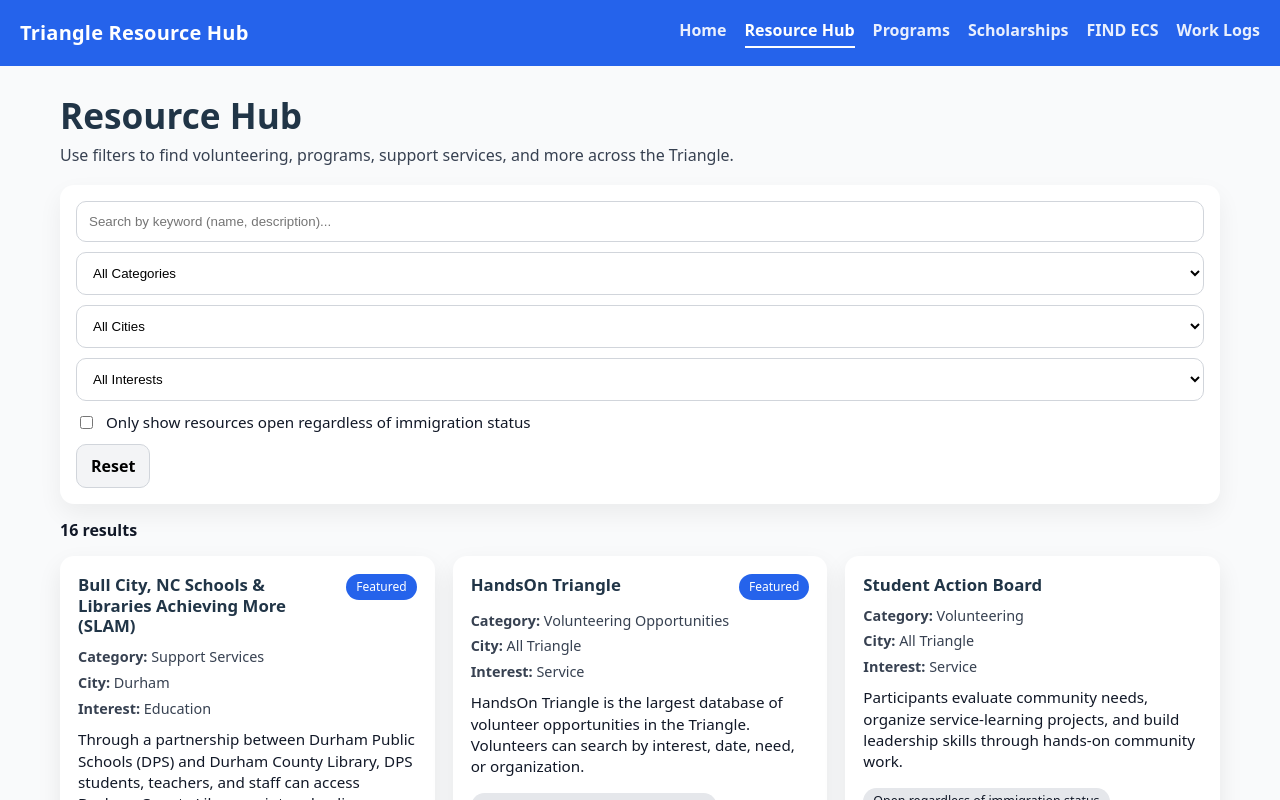
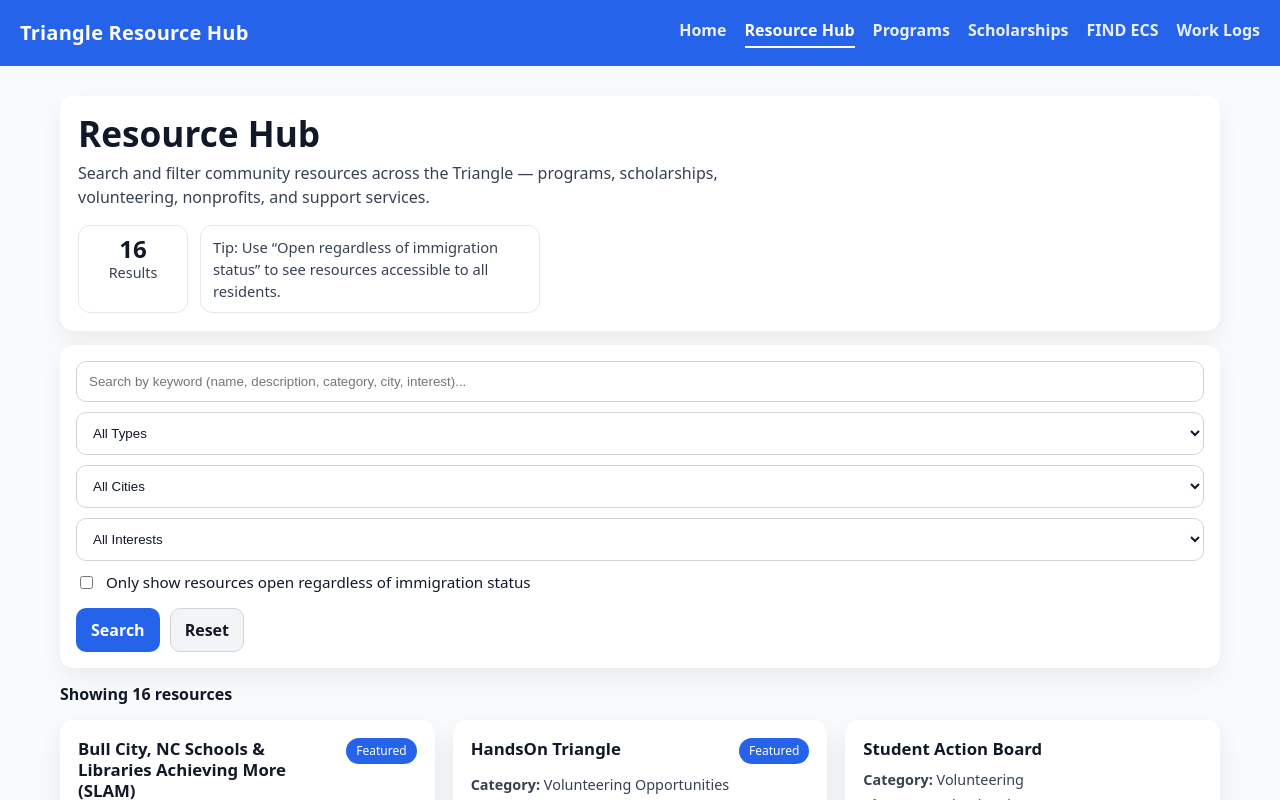
Before and after one commit to JoannaArul/Webmaster-TSA, a React (Vite) app in the folder WebmasterTSA/: page /resource-hub in a window 1280 px wide. Shown: the top 800 px of the page. Built offline with nearby package versions, Linux system fonts and the light colour scheme.

Commit message:
Tried fixing the Resource Hub, add more resources

```diff
--- a/WebmasterTSA/src/components/FilterBar.jsx
+++ b/WebmasterTSA/src/components/FilterBar.jsx
@@ -4,8 +4,15 @@ export default function FilterBar({
   interests,
   filters,
   setFilters,
+  onSearch,
 }) {
-  const update = (key, value) => setFilters((prev) => ({ ...prev, [key]: value }));
+  const update = (key, value) =>
+    setFilters((prev) => ({ ...prev, [key]: value }));
+
+  const handleKeyDown = (e) => {
+    // Press Enter inside the search box to apply filters
+    if (e.key === "Enter") onSearch?.();
+  };
 
   return (
     <div style={styles.wrap}>
@@ -13,35 +20,67 @@ export default function FilterBar({
         style={styles.input}
         value={filters.search}
         onChange={(e) => update("search", e.target.value)}
-        placeholder="Search by keyword (name, description)..."
+        onKeyDown={handleKeyDown}
+        placeholder="Search by keyword (name, description, category, city, interest)..."
       />
 
-      <select style={styles.select} value={filters.category} onChange={(e) => update("category", e.target.value)}>
-        <option value="All">All Categories</option>
-        {categories.map((c) => <option key={c} value={c}>{c}</option>)}
+      <select
+        style={styles.select}
+        value={filters.category}
+        onChange={(e) => update("category", e.target.value)}
+      >
+        <option value="All">All Types</option>
+        {categories.map((c) => (
+          <option key={c} value={c}>
+            {c}
+          </option>
+        ))}
       </select>
 
-      <select style={styles.select} value={filters.city} onChange={(e) => update("city", e.target.value)}>
+      <select
+        style={styles.select}
+        value={filters.city}
+        onChange={(e) => update("city", e.target.value)}
+      >
         <option value="All">All Cities</option>
-        {cities.map((c) => <option key={c} value={c}>{c}</option>)}
+        {cities.map((c) => (
+          <option key={c} value={c}>
+            {c}
+          </option>
+        ))}
       </select>
 
-      <select style={styles.select} value={filters.interest} onChange={(e) => update("interest", e.target.value)}>
+      <select
+        style={styles.select}
+        value={filters.interest}
+        onChange={(e) => update("interest", e.target.value)}
+      >
         <option value="All">All Interests</option>
-        {interests.map((i) => <option key={i} value={i}>{i}</option>)}
+        {interests.map((i) => (
+          <option key={i} value={i}>
+            {i}
+          </option>
+        ))}
       </select>
 
       <label style={styles.checkboxRow}>
         <input
           type="checkbox"
           checked={filters.onlyOpenToAllImmigrationStatuses}
-          onChange={(e) => update("onlyOpenToAllImmigrationStatuses", e.target.checked)}
+          onChange={(e) =>
+            update("onlyOpenToAllImmigrationStatuses", e.target.checked)
+          }
         />
         <span>Only show resources open regardless of immigration status</span>
       </label>
 
+      <div style={styles.buttonRow}>
+        <button style={styles.searchBtn} onClick={onSearch}>
+          Search
+        </button>
+
         <button
-        style={styles.reset}
+          style={styles.resetBtn}
           onClick={() =>
             setFilters({
               search: "",
@@ -55,6 +94,7 @@ export default function FilterBar({
           Reset
         </button>
       </div>
+    </div>
   );
 }
 
@@ -67,12 +107,16 @@ const styles = {
     display: "grid",
     gap: "10px",
   },
+
+  // IMPORTANT: set text color so options aren’t “invisible”
   input: {
     width: "100%",
     padding: "12px 12px",
     borderRadius: "10px",
     border: "1px solid #D1D5DB",
     outline: "none",
+    color: "#111827",
+    backgroundColor: "white",
   },
   select: {
     width: "100%",
@@ -81,7 +125,9 @@ const styles = {
     border: "1px solid #D1D5DB",
     outline: "none",
     backgroundColor: "white",
+    color: "#111827",
   },
+
   checkboxRow: {
     display: "flex",
     gap: "10px",
@@ -89,13 +135,30 @@ const styles = {
     fontSize: "0.95rem",
     color: "#111827",
   },
-  reset: {
-    justifySelf: "start",
+
+  buttonRow: {
+    display: "flex",
+    gap: "10px",
+    flexWrap: "wrap",
+    justifyContent: "flex-start",
+    marginTop: "4px",
+  },
+  searchBtn: {
+    padding: "10px 14px",
+    borderRadius: "10px",
+    border: "1px solid transparent",
+    backgroundColor: "#2563eb",
+    color: "white",
+    cursor: "pointer",
+    fontWeight: "bold",
+  },
+  resetBtn: {
     padding: "10px 14px",
     borderRadius: "10px",
     border: "1px solid #D1D5DB",
     backgroundColor: "#F3F4F6",
     cursor: "pointer",
     fontWeight: "bold",
+    color: "#111827",
   },
 };
--- a/WebmasterTSA/src/components/ResourceCard.jsx
+++ b/WebmasterTSA/src/components/ResourceCard.jsx
@@ -1,27 +1,40 @@
 import { motion } from "framer-motion";
 
+function normalizeCity(city) {
+  if (!city) return "";
+  if (city === "All Triangle") return "Research Triangle";
+  return city;
+}
+
 export default function ResourceCard({ resource }) {
+  const city = normalizeCity(resource.city);
+
   return (
-    <motion.article
-      whileHover={{ scale: 1.02 }}
-      style={styles.card}
-    >
+    <motion.article whileHover={{ scale: 1.02 }} style={styles.card}>
       <div style={styles.topRow}>
         <h3 style={styles.name}>{resource.name}</h3>
         {resource.featured && <span style={styles.badge}>Featured</span>}
       </div>
 
       <div style={styles.meta}>
-        <span><b>Category:</b> {resource.category}</span>
-        <span><b>City:</b> {resource.city}</span>
-        <span><b>Interest:</b> {resource.interest}</span>
+        <span>
+          <b>Category:</b> {resource.category}
+        </span>
+        <span>
+          <b>City:</b> {city}
+        </span>
+        <span>
+          <b>Interest:</b> {resource.interest}
+        </span>
       </div>
 
       <p style={styles.desc}>{resource.description}</p>
 
       <div style={styles.bottomRow}>
         {resource.openToAllImmigrationStatuses && (
-          <span style={styles.openBadge}>Open regardless of immigration status</span>
+          <span style={styles.openBadge}>
+            Open regardless of immigration status
+          </span>
         )}
         <a style={styles.link} href={resource.link} target="_blank" rel="noreferrer">
           Visit Resource →
@@ -47,11 +60,15 @@ const styles = {
     justifyContent: "space-between",
     gap: "12px",
   },
+
+  // IMPORTANT: force dark text so titles are visible
   name: {
     margin: 0,
     fontSize: "1.05rem",
     lineHeight: 1.25,
+    color: "#111827",
   },
+
   badge: {
     backgroundColor: "#2563eb",
     color: "white",
--- a/WebmasterTSA/src/pages/FindECs.jsx
+++ b/WebmasterTSA/src/pages/FindYou.jsx
@@ -1,3 +1,3 @@
-export default function FindECS() {
+export default function FindYou() {
   return <div style={{ padding: 24 }}>FIND ECS page (coming soon)</div>;
 }
--- a/WebmasterTSA/src/pages/Home.jsx
+++ b/WebmasterTSA/src/pages/Home.jsx
@@ -1,4 +1,4 @@
-import { NavLink } from "react-router-dom";
+import { useNavigate } from "react-router-dom";
 import { motion } from "framer-motion";
 
 const highlights = [
@@ -23,24 +23,10 @@ const highlights = [
 ];
 
 export default function Home() {
+  const navigate = useNavigate();
+
   return (
     <div style={{ ...styles.page, maxWidth: "100vw" }}>
-      {/* Header / Navbar */}
-      <header style={styles.header}>
-        <div style={styles.headerInner}>
-          <div style={styles.logo}>Triangle Resource Hub</div>
-          <nav style={styles.nav}>
-            <nav style={styles.nav}>
-              <NavLink to="/" style={styles.navLink}>Home</NavLink>
-              <NavLink to="/resource-hub" style={styles.navLink}>Resource Hub</NavLink><NavLink to="/programs" style={styles.navLink}>Programs</NavLink>
-              <NavLink to="/scholarships" style={styles.navLink}>Scholarships</NavLink>
-              <NavLink to="/find-ecs" style={styles.navLink}>FIND ECS</NavLink>
-              <NavLink to="/work-logs" style={styles.navLink}>Work Logs</NavLink>
-            </nav>
-          </nav>
-        </div>
-      </header>
-
       {/* Hero Section */}
       <motion.section
         initial={{ opacity: 0, y: 40 }}
@@ -53,12 +39,23 @@ export default function Home() {
             Connecting the Research Triangle to Local Resources
           </h1>
           <p style={styles.heroSubtitle}>
-            A hub for residents to find volunteering opportunities, community organizations,
-            support services, programs, and scholarships
+            A hub for residents to find volunteering opportunities, community
+            organizations, support services, programs, and scholarships
           </p>
+
           <div style={styles.heroButtons}>
-            <button style={styles.primaryButton}>Explore Resources</button>
-            <button style={styles.secondaryButton}>Request/Add Resource</button>
+            <button
+              style={styles.primaryButton}
+              onClick={() => navigate("/resource-hub")}
+            >
+              Explore Resources
+            </button>
+            <button
+              style={styles.secondaryButton}
+              onClick={() => navigate("/add-resource")}
+            >
+              Request/Add Resource
+            </button>
           </div>
         </div>
       </motion.section>
@@ -83,7 +80,9 @@ export default function Home() {
                 <h3>{item.name}</h3>
                 <p style={styles.cardCategory}>{item.category}</p>
                 <p>{item.description}</p>
-                <a href={item.link} style={styles.cardLink}>Learn More</a>
+                <a href={item.link} style={styles.cardLink}>
+                  Learn More
+                </a>
               </motion.div>
             ))}
           </div>
@@ -94,12 +93,13 @@ export default function Home() {
       <section style={styles.callout}>
         <div style={styles.container}>
           <p style={styles.calloutText}>
-            We recognize that many residents face barriers due to immigration status.
-            This hub highlights resources that are accessible to all residents,
-            regardless of citizenship or permanent residency.
+            We recognize that many residents face barriers due to immigration
+            status. This hub highlights resources that are accessible to all
+            residents, regardless of citizenship or permanent residency.
           </p>
           <p style={styles.calloutSubtext}>
-            Use the filter to view only resources open regardless of citizenship/residency/immigration status.
+            Use the filter to view only resources open regardless of
+            citizenship/residency/immigration status.
           </p>
         </div>
       </section>
@@ -115,40 +115,6 @@ const styles = {
     backgroundColor: "#f9fafb",
     width: "100%",
     overflowX: "hidden",
-  },
-  header: {
-    width: "100%",
-    backgroundColor: "#2563eb",
-    color: "white",
-    position: "sticky",
-    top: 0,
-    zIndex: 100,
-    display: "flex",
-    justifyContent: "center",
-  },
-  headerInner: {
-    maxWidth: "1400px",
-    width: "100%",
-    display: "flex",
-    justifyContent: "space-between",
-    alignItems: "center",
-    padding: "20px",
-    boxSizing: "border-box",
-  },
-  logo: {
-    fontWeight: "bold",
-    fontSize: "1.5rem",
-  },
-  nav: {
-    display: "flex",
-    gap: "25px",
-    paddingRight: "20px",
-    boxSizing: "border-box",
-  },
-  navLink: {
-    color: "white",
-    textDecoration: "none",
-    fontWeight: 500,
   },
   hero: {
     width: "100%",
--- a/WebmasterTSA/src/pages/Programs.jsx
+++ /dev/null
@@ -1,3 +0,0 @@
-export default function Programs() {
-  return <div style={{ padding: 24 }}>Programs page (coming soon)</div>;
-}
--- a/WebmasterTSA/src/pages/ResourceHub.jsx
+++ b/WebmasterTSA/src/pages/ResourceHub.jsx
@@ -3,8 +3,18 @@ import resourcesData from "../data/resources.json";
 import FilterBar from "../components/FilterBar.jsx";
 import ResourceCard from "../components/ResourceCard.jsx";
 
+const CITY_OPTIONS = ["Durham", "Raleigh", "Chapel Hill", "Research Triangle"];
+
+function normalizeCity(city) {
+  // Your JSON uses "All Triangle" — map it to the new wording
+  if (!city) return "";
+  if (city === "All Triangle") return "Research Triangle";
+  return city;
+}
+
 export default function ResourceHub() {
-  const [filters, setFilters] = useState({
+  // Draft filters (user changes these)
+  const [draftFilters, setDraftFilters] = useState({
     search: "",
     category: "All",
     city: "All",
@@ -12,59 +22,111 @@ export default function ResourceHub() {
     onlyOpenToAllImmigrationStatuses: false,
   });
 
-  const categories = useMemo(
-    () => Array.from(new Set(resourcesData.map((r) => r.category))).sort(),
-    []
-  );
+  // Applied filters (these actually filter results)
+  const [appliedFilters, setAppliedFilters] = useState(draftFilters);
 
-  const cities = useMemo(
-    () => Array.from(new Set(resourcesData.map((r) => r.city))).sort(),
-    []
-  );
+  const applySearch = () => setAppliedFilters(draftFilters);
 
-  const interests = useMemo(
-    () => Array.from(new Set(resourcesData.map((r) => r.interest))).sort(),
-    []
-  );
+  const categories = useMemo(() => {
+    // Keep what you have, just normalized + sorted
+    const raw = resourcesData.map((r) => r.category).filter(Boolean);
+    return Array.from(new Set(raw)).sort();
+  }, []);
+
+  const cities = useMemo(() => CITY_OPTIONS, []);
+
+  const interests = useMemo(() => {
+    const raw = resourcesData.map((r) => r.interest).filter(Boolean);
+    return Array.from(new Set(raw)).sort();
+  }, []);
 
   const filtered = useMemo(() => {
-    const q = filters.search.trim().toLowerCase();
+    const q = appliedFilters.search.trim().toLowerCase();
 
     return resourcesData.filter((r) => {
-      const matchesSearch =
-        !q ||
-        r.name.toLowerCase().includes(q) ||
-        r.description.toLowerCase().includes(q);
+      const cityNorm = normalizeCity(r.city);
 
-      const matchesCategory = filters.category === "All" || r.category === filters.category;
-      const matchesCity = filters.city === "All" || r.city === filters.city;
-      const matchesInterest = filters.interest === "All" || r.interest === filters.interest;
+      // Improved search: name + description + category + city + interest
+      const haystack = [
+        r.name,
+        r.description,
+        r.category,
+        cityNorm,
+        r.interest,
+      ]
+        .filter(Boolean)
+        .join(" ")
+        .toLowerCase();
+
+      const matchesSearch = !q || haystack.includes(q);
+
+      const matchesCategory =
+        appliedFilters.category === "All" || r.category === appliedFilters.category;
+
+      const matchesCity =
+        appliedFilters.city === "All" ||
+        cityNorm === appliedFilters.city ||
+        // If user selects Research Triangle, include entries labeled Durham/Raleigh/Chapel Hill too
+        (appliedFilters.city === "Research Triangle" &&
+          ["Durham", "Raleigh", "Chapel Hill", "Research Triangle"].includes(cityNorm));
+
+      const matchesInterest =
+        appliedFilters.interest === "All" || r.interest === appliedFilters.interest;
 
       const matchesImmigration =
-        !filters.onlyOpenToAllImmigrationStatuses || r.openToAllImmigrationStatuses === true;
+        !appliedFilters.onlyOpenToAllImmigrationStatuses ||
+        r.openToAllImmigrationStatuses === true;
 
-      return matchesSearch && matchesCategory && matchesCity && matchesInterest && matchesImmigration;
+      return (
+        matchesSearch &&
+        matchesCategory &&
+        matchesCity &&
+        matchesInterest &&
+        matchesImmigration
+      );
     });
-  }, [filters]);
+  }, [appliedFilters]);
 
   return (
     <div style={styles.page}>
       <div style={styles.container}>
-        <h1 style={styles.title}>Resource Hub</h1>
-        <p style={styles.subtitle}>
-          Use filters to find volunteering, programs, support services, and more across the Triangle.
-        </p>
+        {/* Top bar / intro (adds the “explain the page” area you asked for) */}
+        <div style={styles.infoBar}>
+          <div>
+            <h1 style={styles.title}>Resource Hub</h1>
+            <p style={styles.subtitle}>
+              Search and filter community resources across the Triangle — programs,
+              scholarships, volunteering, nonprofits, and support services.
+            </p>
+          </div>
 
+          <div style={styles.infoStats}>
+            <div style={styles.statBox}>
+              <div style={styles.statNumber}>{filtered.length}</div>
+              <div style={styles.statLabel}>Results</div>
+            </div>
+            <div style={styles.tipBox}>
+              Tip: Use “Open regardless of immigration status” to see resources
+              accessible to all residents.
+            </div>
+          </div>
+        </div>
+
+        {/* Filters */}
         <FilterBar
           categories={categories}
           cities={cities}
           interests={interests}
-          filters={filters}
-          setFilters={setFilters}
+          filters={draftFilters}
+          setFilters={setDraftFilters}
+          onSearch={applySearch}
         />
 
+        {/* Results */}
         <div style={styles.resultsRow}>
-          <span style={styles.count}>{filtered.length} results</span>
+          <span style={styles.count}>
+            Showing {filtered.length} resource{filtered.length === 1 ? "" : "s"}
+          </span>
         </div>
 
         <div style={styles.grid}>
@@ -89,15 +151,66 @@ const styles = {
     padding: "0 20px",
     boxSizing: "border-box",
   },
+
+  infoBar: {
+    backgroundColor: "white",
+    borderRadius: "14px",
+    padding: "18px",
+    boxShadow: "0 10px 25px rgba(0,0,0,0.06)",
+    display: "flex",
+    justifyContent: "space-between",
+    gap: "16px",
+    flexWrap: "wrap",
+    marginBottom: "14px",
+  },
+
   title: {
     margin: 0,
     fontSize: "2.2rem",
+    color: "#111827",
   },
   subtitle: {
     marginTop: "8px",
+    marginBottom: 0,
     color: "#374151",
-    marginBottom: "18px",
+    maxWidth: "720px",
   },
+
+  infoStats: {
+    display: "flex",
+    gap: "12px",
+    alignItems: "stretch",
+    flexWrap: "wrap",
+    justifyContent: "flex-end",
+  },
+  statBox: {
+    minWidth: "110px",
+    border: "1px solid #E5E7EB",
+    borderRadius: "12px",
+    padding: "10px 12px",
+    textAlign: "center",
+  },
+  statNumber: {
+    fontSize: "1.5rem",
+    fontWeight: "800",
+    color: "#111827",
+    lineHeight: 1.1,
+  },
+  statLabel: {
+    fontSize: "0.9rem",
+    color: "#374151",
+  },
+  tipBox: {
+    border: "1px solid #E5E7EB",
+    borderRadius: "12px",
+    padding: "10px 12px",
+    color: "#374151",
+    maxWidth: "340px",
+    fontSize: "0.92rem",
+    display: "flex",
+    alignItems: "center",
+  },
+
   resultsRow: {
     marginTop: "14px",
     marginBottom: "14px",
@@ -109,6 +222,7 @@ const styles = {
     color: "#111827",
     fontWeight: "bold",
   },
+
   grid: {
     display: "grid",
     gridTemplateColumns: "repeat(auto-fit, minmax(280px, 1fr))",
--- a/WebmasterTSA/src/pages/Scholarships.jsx
+++ /dev/null
@@ -1,3 +0,0 @@
-export default function Scholarships() {
-  return <div style={{ padding: 24 }}>Scholarships page (coming soon)</div>;
-}
```
Also changed, not shown: WebmasterTSA/src/App.jsx (+4 -8 lines), WebmasterTSA/src/pages/WorkLog.jsx (renamed from WebmasterTSA/src/pages/Worklogs.jsx). Lines whose indentation alone changed are shown as unchanged.
